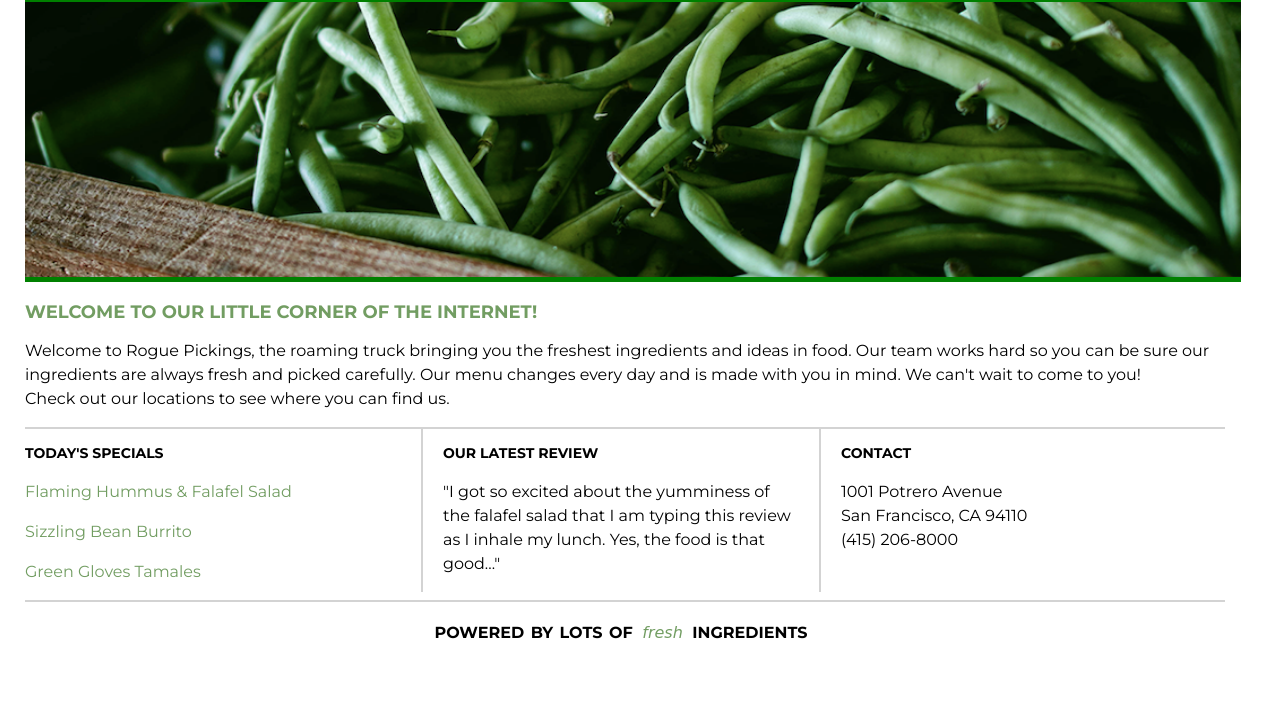
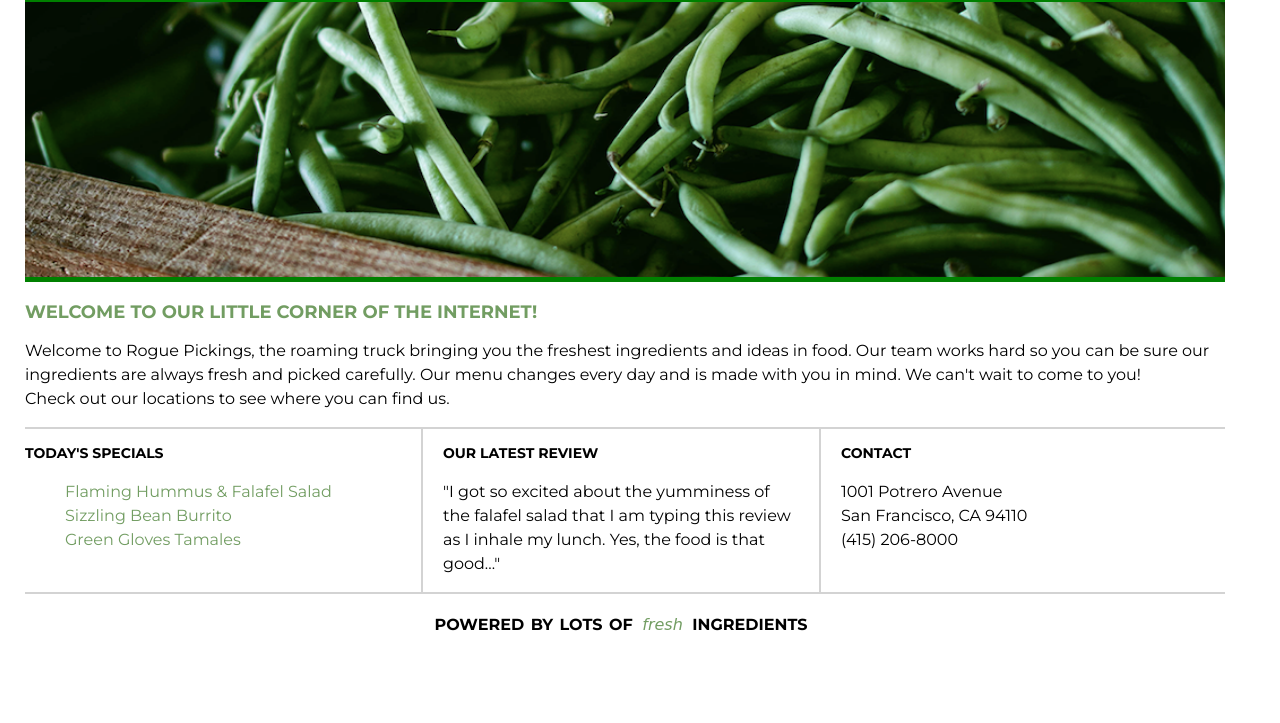
Before and after one commit to tawnyblvd/rogue-pickings, a plain HTML site: page index.html in a window 1280 px wide. Shown: the part 77-800 px from the top of the page. Drawn offline with Linux system fonts and the light colour scheme; a web font is replaced by a local one.

Commit message:
Adjust for content wrapper class

```diff
--- a/css/main.css
+++ b/css/main.css
@@ -3,11 +3,15 @@
   padding-left: 25px;
 }
 
+.content-wrapper {
+  margin: 0 auto;
+  overflow: auto;
+  width: 1200px;
+}
+
 .full-width {
   float: left;
-  width: 95vw;
-  max-width: 1200px;
-  /* width: 1200px; */
+  /* width: 95vw; */
 }
 
 .half-width {
@@ -92,6 +96,7 @@
 .restaurant-details__specials_item {
   color: #729d62;
   margin-left: -20px;
+  list-style-type: none;
 }
 
 .restaurant-details__review {
--- a/index.html
+++ b/index.html
@@ -78,21 +78,23 @@
               Today's Specials
             </h3>
 
-            <p
+            <ul>
+              <li
                 class="restaurant-details__specials_item restaurant-details_text"
               >
                 Flaming Hummus & Falafel Salad
-            </p>
-            <p
+              </li>
+              <li
                 class="restaurant-details__specials_item restaurant-details_text"
               >
                 Sizzling Bean Burrito
-            </p>
-            <p
+              </li>
+              <li
                 class="restaurant-details__specials_item restaurant-details_text"
               >
                 Green Gloves Tamales
-            </p>
+              </li>
+            </ul>
           </div>
 
           <div
```
Lines whose indentation alone changed are shown as unchanged.
